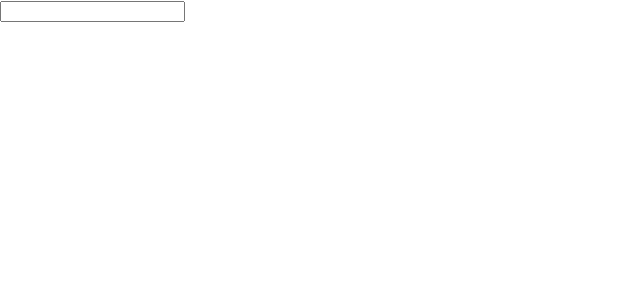
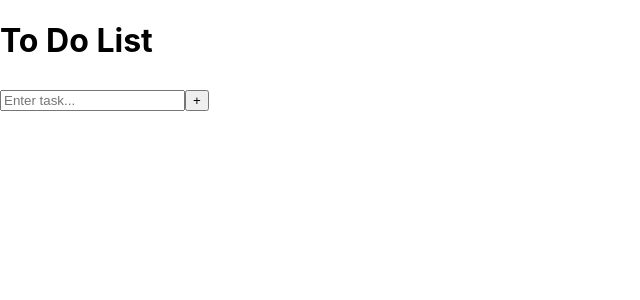
Before and after one commit to jiwonkim19/todolist, a React (Create React App) app: page / in a window 1280 px wide. Shown: the top 300 px of the page, without its empty margins (0-640 px from the left). Built offline with nearby package versions, Linux system fonts and the light colour scheme.

Commit message:
completeTask done

```diff
--- a/src/App.css
+++ b/src/App.css
@@ -36,3 +36,6 @@
     transform: rotate(360deg);
   }
 }
+strike {
+  text-decoration: line-through;
+}
--- a/src/App.js
+++ b/src/App.js
@@ -1,21 +1,84 @@
 import logo from './logo.svg';
 import './App.css';
 
-import { render } from "@testing-library/react";
+import { getByPlaceholderText, render } from "@testing-library/react";
 import React from 'react';
 
 class App extends React.Component {
   constructor(props) {
     super(props);
-    this.state = {value: ''}
-    this.handleChange = this.handleChange.bind(this);
+    this.state = {
+      taskInput: '',
+      toDoListItems: []
+    }
+    this.handleChange = this.handleChange.bind(this)
+    this.completeTask = this.completeTask.bind(this)
   }
-  handleChange(event) {    this.setState({value: event.target.value});  }
+
+  handleChange = (event) => {
+    this.setState({
+      taskInput: event.target.value
+    });
+  }
+
+
+  //need two different methods. 1) loop over each object key(description) value and find the matching description's index. 2) Use that index to change status to true.
+
+
+  completeTask = (input) => {
+    const copyTodo = [...this.state.toDoListItems]
+    for (let i = 0; i < copyTodo.length; i++) {
+      if (copyTodo[i].description === input.description) {
+        copyTodo[i].status = !copyTodo[i].status
+      }
+    }
+    this.setState({
+      toDoListItems: copyTodo
+    })
+  }
+
+
   render() {
     return (
-      <form id="newText">
-        <input type="text" value= {this.state.value} onChange={this.handleChange}/>
-      </form>
+      <div>
+        <h1> To Do List</h1>
+        <h2>
+          <form id="newText">
+            <input
+              type="text"
+              placeholder="Enter task..."
+              value={this.state.toDoDescription}
+              onChange={this.handleChange}
+            />
+            <button
+              type="submit"
+              onClick={(e) => {
+                e.preventDefault()
+                this.setState({
+                  toDoListItems: [...this.state.toDoListItems, { status: false, description: this.state.taskInput }]
+                })
+              }
+              }
+            >
+              +
+            </button>
+          </form>
+        </h2>
+        <h2>
+          <ul>
+            {
+              this.state.toDoListItems.map((input) => {
+                return (
+                  <li onClick={() => {
+                    this.completeTask(input)
+                  }
+                  }><input type="checkbox" />{input.description}</li>
+                )
+              })
+            }
+          </ul>
+        </h2>
+      </div>
     )
   }
 }
```
Also changed, not shown: src/scratchTodolist.js (added, +29 -0 lines), src/testApp.js (added, +19 -0 lines).
